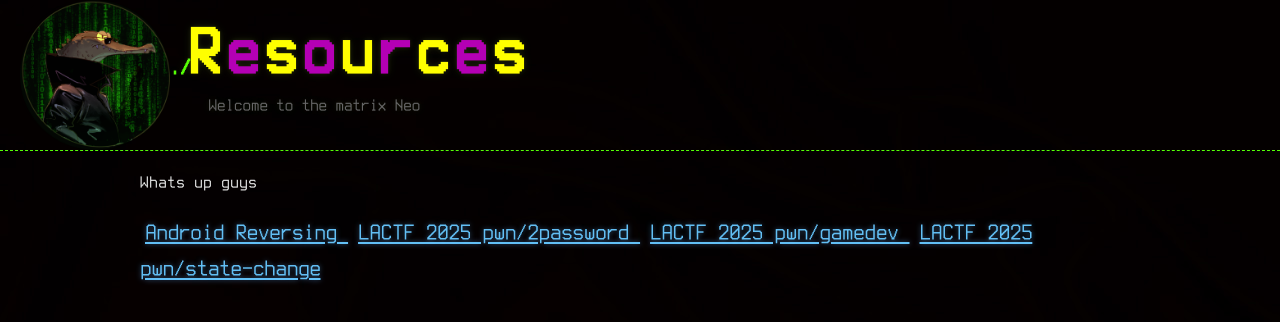
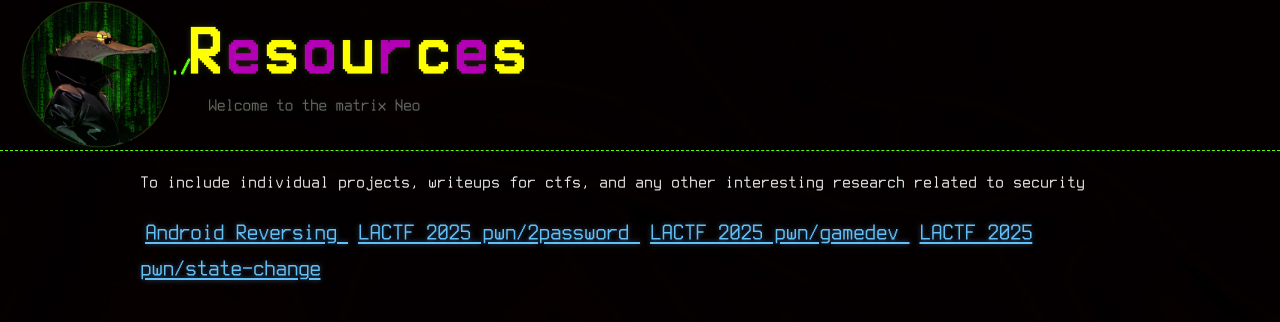
Before and after one commit to SFSUCyberClub/SFSUSEC-Website, a Jekyll site: the page built from resources.md, in a window 1280 px wide. Shown: the top 322 px of the page. Built offline with Jekyll 4.4.1, drawn with Linux system fonts in a browser that asks for light colours.

Commit message:
Adding more content, fixed resource page, diagram for statechange2

```diff
--- a/resources.md
+++ b/resources.md
@@ -3,7 +3,7 @@ layout: default
 title: Resources
 permalink: /resources/
 ---
-Whats up guys
+To include individual projects, writeups for ctfs, and any other interesting research related to security
 
 <h2>
 {% for resource in site.resources %}
```
Also changed, not shown: assets/images/stack-pivot/diagram.png.
